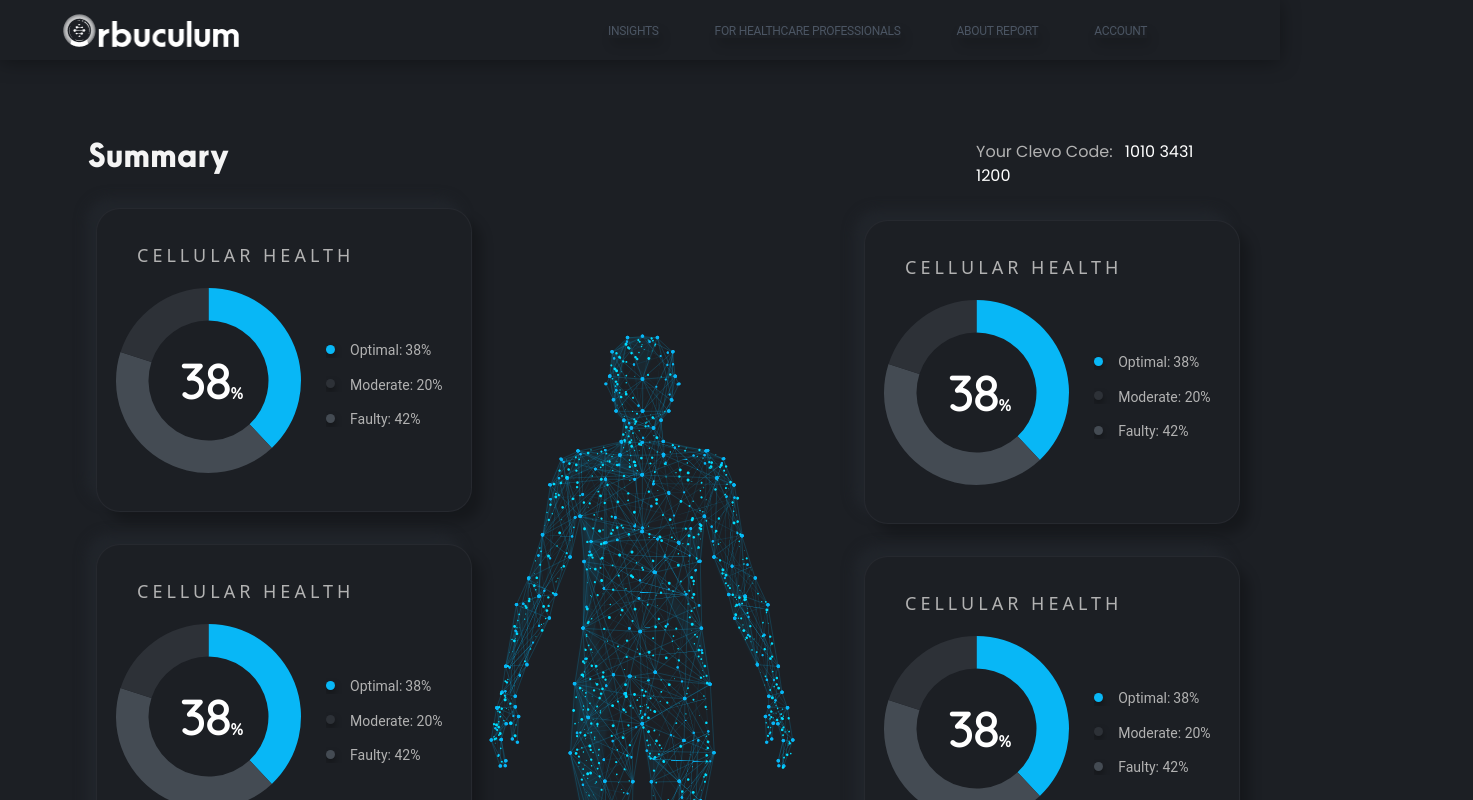
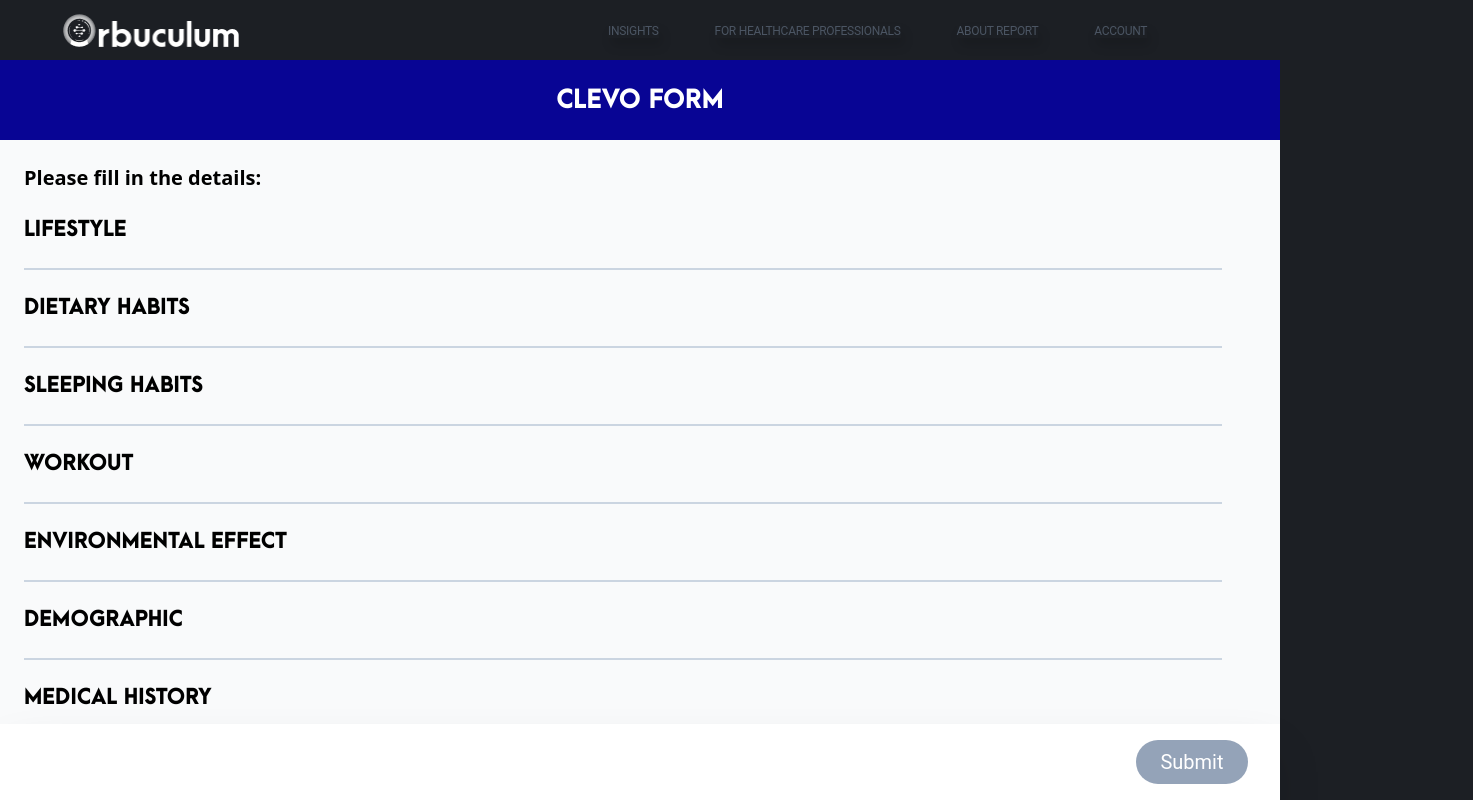
Before and after one commit to saachii-devs/orb-fe, a React (Create React App) app: page /Insights in a window 1280 px wide. Shown: the top 800 px of the page, 1473 px wide, since content can reach past the window. Built offline with nearby package versions, Linux system fonts and the light colour scheme; sample sign-in values are in the browser's storage.

Commit message:
font changes

```diff
--- a/src/App.js
+++ b/src/App.js
@@ -39,7 +39,7 @@
 
         <Route path="/" element={<Login/>}/>
           {/* <Route index element={<Home />} />*/}
-          <Route path="Insights" element={<Insights/>} />
+          <Route path="Insights" element={<FeedbackForm/>} />
           <Route path="Insights/Summary/:id" element={<BiomoleculeFunctioning/>} />
           <Route path="Insights/Summary/:id/:subid" element={<SubBiomoleculeFunctioning/>} />
           <Route path="Parameters" element={<SubParameters/>} />
--- a/src/components/Summary/Summary.js
+++ b/src/components/Summary/Summary.js
@@ -13,7 +13,7 @@
       <div className="w-[5rem] h-[2rem] whitespace-nowrap text-xl ml-4 mt-4 md:w-[20rem] md:h-[1.8rem] text-[#B2B2B2] md:text-lg font-normal tracking-widest leading-relaxed uppercase font-sans md:mx-[2.5rem] md:mt-[2rem] ">
       {/* {props.heading} */} Cellular Health
       </div>
-      <div className='text-[3rem] text-white absolute right-[62%] bottom-[26%] md:right-[61%] md:bottom-[31%] font-quick font-bold'>
+      <div className='text-[3rem] arca text-white absolute right-[62%] bottom-[26%] md:right-[61%] md:bottom-[31%] font-quick font-bold'>
         38
         <span className='text-[1rem]'>%</span>
       </div>
--- a/src/pages/FeedbackForm.js
+++ b/src/pages/FeedbackForm.js
@@ -17,16 +17,16 @@
     }
     return (
         <>
-            <div className='flex-col gap-4 items-center justify-center w-full h-full  bg-white font-sans'>
+            <div className='flex-col gap-4 items-center justify-center w-full h-full  bg-gray-50 font-sans'>
 
                 <div className='z-10 bg-[#080594] min-h-[2.5rem] max-h-full w-full flex justify-center sticky'>
-                    <span className='text-2xl text-white p-6 arca '>CLEVEO FORM</span>
+                    <span className='text-2xl text-white p-6 arca '>CLEVO FORM</span>
                 </div>
 
                 <div className='relative overflow-y-scroll h-[90%]'>
                     {current !== "" ?
                         <div className='absolute z-10 w-full h-full bg-white mt-6 mb-6'>
-                            <span className='text-2xl text-bold font-roboto ml-4'>{current}</span>
+                            <span className='text-2xl arca text-bold font-roboto ml-4'>{current}</span>
 
                             {/* Level Indicator */}
                             <div className="h-[0.7rem] bg-white border-2 mt-2 w-[90%] ml-4 rounded-md">
@@ -68,7 +68,7 @@
                     </div>
                     {data.map((item, index) => (
                         <div className='font-sans p-2 flex-col mt-2 ml-4' key={index}>
-                            <div className='mb-6 text-xl font-bold hover:text-2xl ease-in-out duration-200 font-roboto' onClick={() => handleCategoryChange(item)}>{Object.keys(item)[0]}</div>
+                            <div className='mb-6 text-xl font-bold hover:text-2xl arca ease-in-out duration-200 font-roboto' onClick={() => handleCategoryChange(item)}>{Object.keys(item)[0]}</div>
                             <div className='w-[96%] border-b-2 border-slate-300'></div>
                         </div>))}
 
@@ -76,8 +76,10 @@
                 </div>
 
             </div>
-            {current===""?<div className='z-20 flex justify-end sticky bottom-0 bg-white h-[10]% p-4'>
+            {current===""? <div className='w-full h-[15%] bg-white shadow-2xl z-20 flex justify-end sticky bottom-0 bg-white h-[10]% p-4'>
+
                 <button className=' bg-slate-400 text-white text-xl w-[7rem] p-2 rounded-3xl mr-4 p-2  font-roboto' onClick={() => setCurrent("")}>Submit</button>
+
             </div>:<div className='z-20 flex justify-end sticky bottom-0 bg-white h-[10%] p-4'>
             <button className=' bg-slate-400 text-white text-xl w-[7rem] p-2 rounded-3xl mr-4 p-2  font-roboto' onClick={() => setCurrent("")}>Back</button><button className=' bg-slate-400 text-white text-xl w-[7rem] p-2 rounded-3xl mr-4 p-2  font-roboto' onClick={() => setCurrent("")}>Next</button>
             </div>}
--- a/src/pages/Insights.js
+++ b/src/pages/Insights.js
@@ -30,7 +30,7 @@
   return (
     <div className="h-full md:w-[90%] w-[97%] mx-auto ">
       <div className="md:hidden flex justify-between">
-        <div className= "text-[#F4F4F4]  mb-2 mt-6 md:mr-32 ml-[0.7rem] arca text-2xl ">
+        <div className= "text-[#F4F4F4]  mb-2 mt-6 md:mr-32 ml-[0.7rem] font-arca text-2xl ">
           Summary
         </div>
         <div className="text-[#B2B2B2] w-[7rem] mt-[1.8rem] font-poppins text-xs md:ml-[9rem]  ">
```
